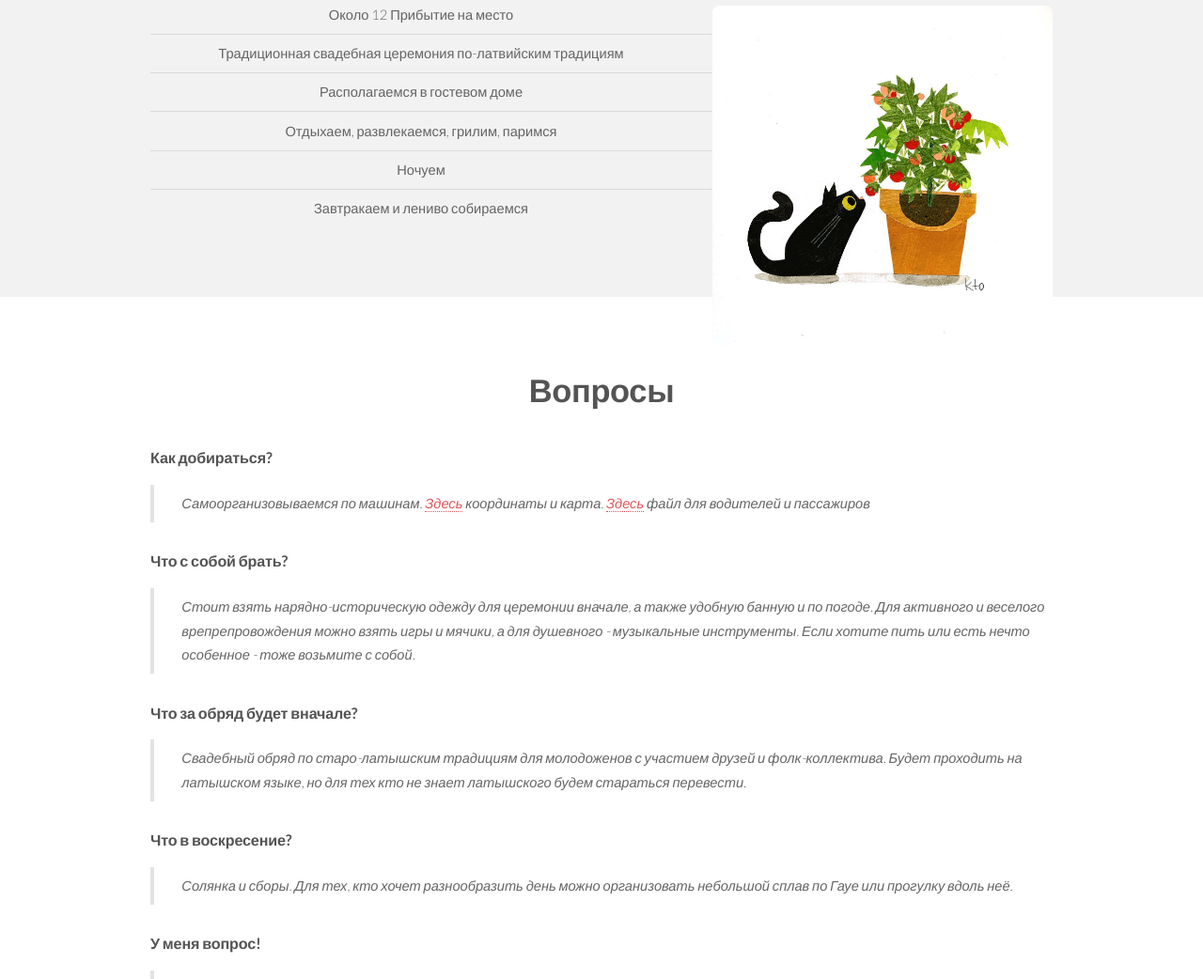
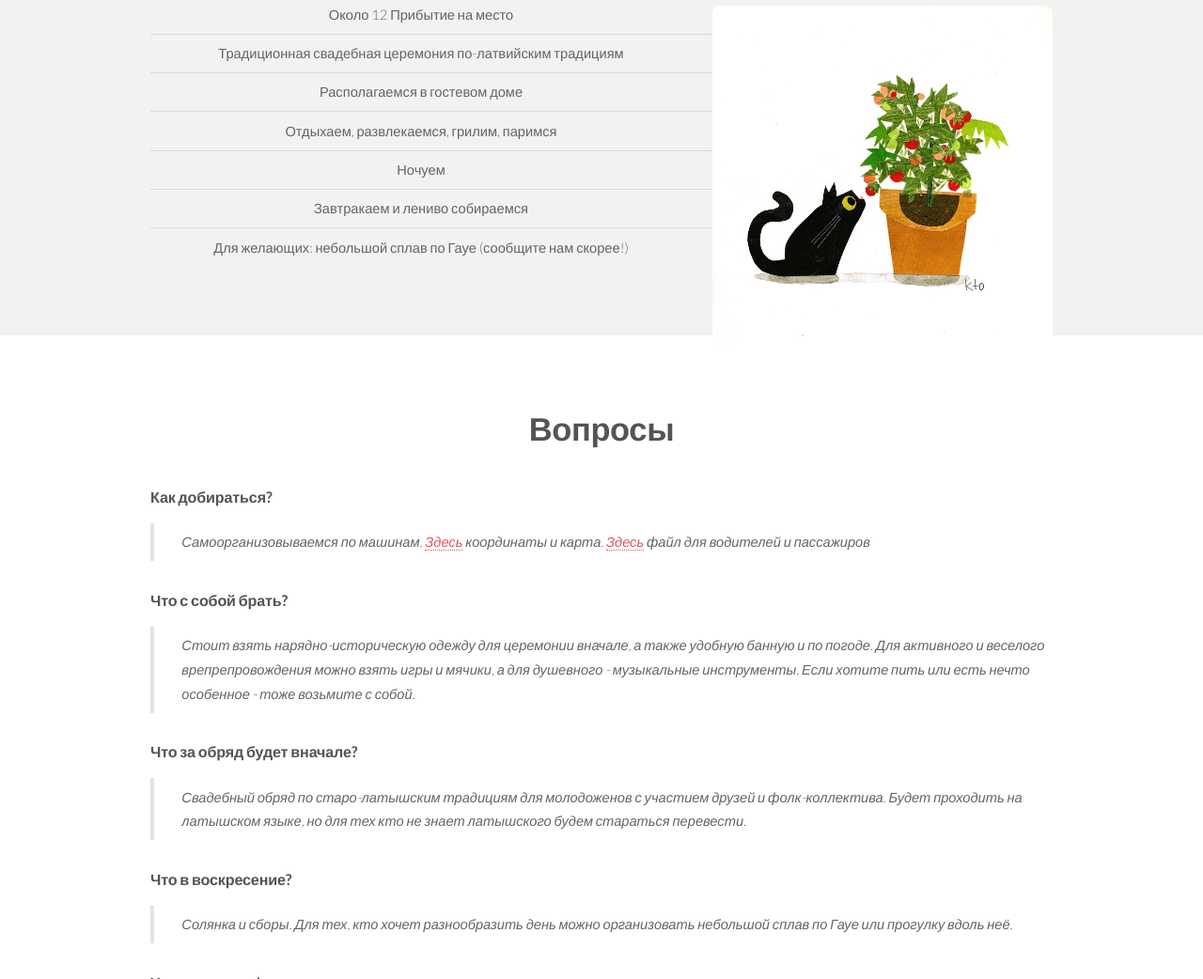
Before and after one commit to sitovaj/sitovaj.github.io, a plain HTML site: page ae.html in a window 1280 px wide. Shown: the part 4987-6029 px from the top of the page at 94% size. Drawn offline with Linux system fonts and the light colour scheme; files whose address does not match are found by name.

Commit message:
splav info

```diff
--- a/ae.html
+++ b/ae.html
@@ -316,6 +316,7 @@
 					<li>Отдыхаем, развлекаемся, грилим, паримся</li>
 					<li>Ночуем</li>
 					<li>Завтракаем и лениво собираемся</li>
+					<li>Для желающих: небольшой сплав по Гауе (сообщите нам скорее!)</li>
 			</header>
 
 		</div>
```
